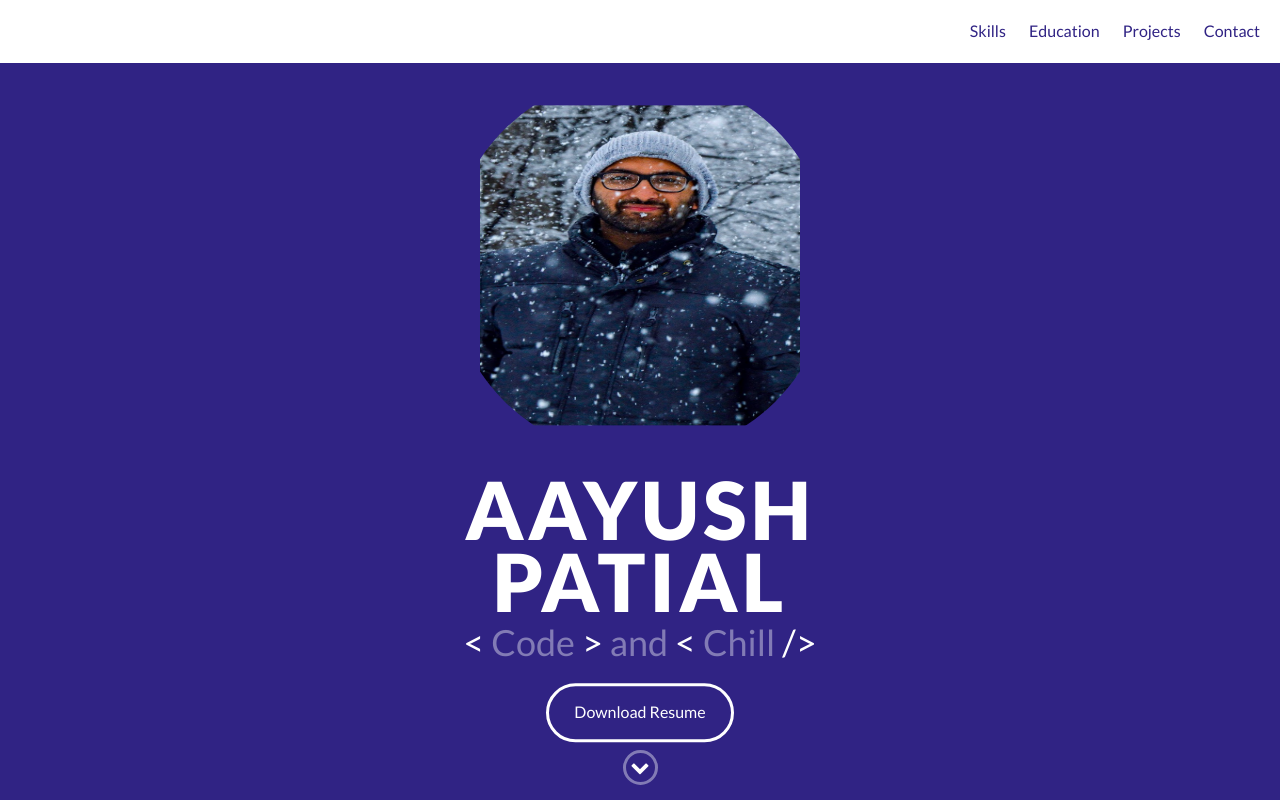
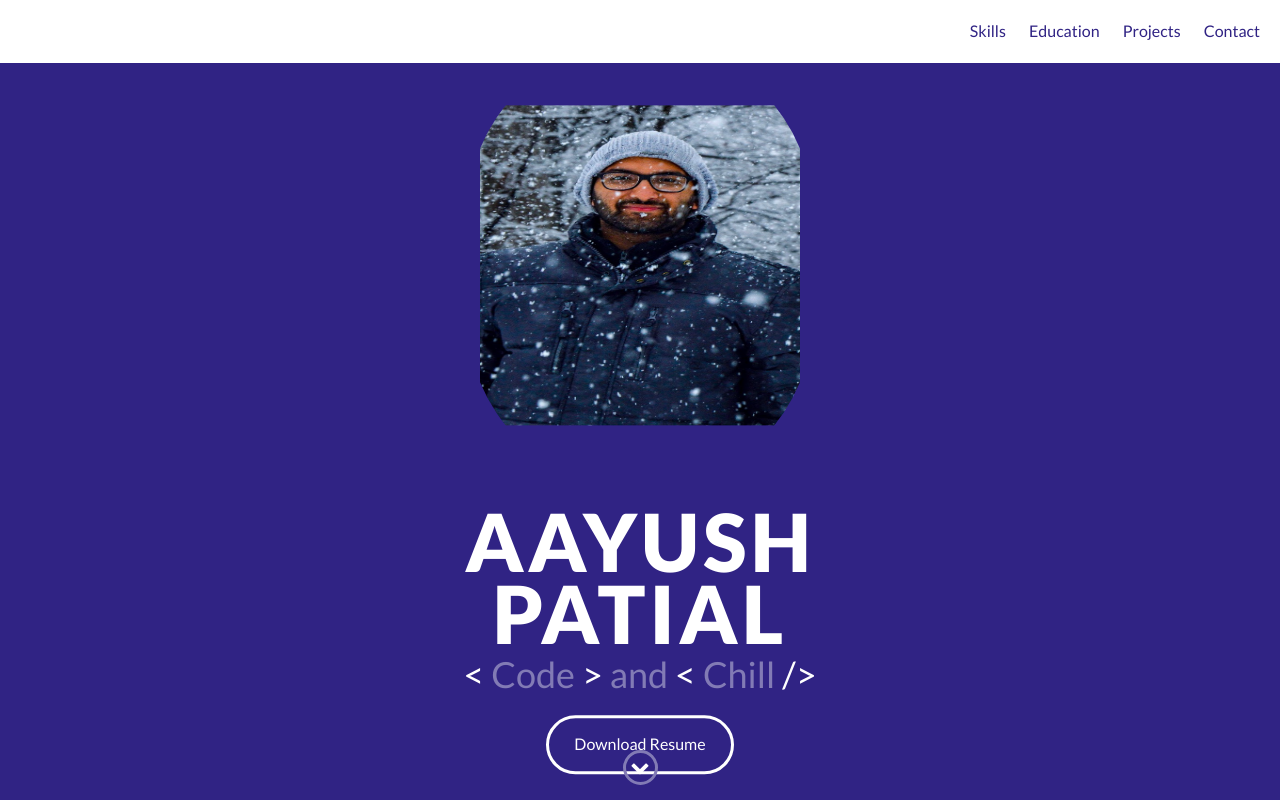
Before and after one commit to Aayush1710/Aayush1710.github.io, a website: page index.html in a window 1280 px wide. Shown: the top 800 px of the page. Drawn offline with nearby package versions, Linux system fonts and the light colour scheme.

Commit message:
UI change

```diff
--- a/css/styles.css
+++ b/css/styles.css
@@ -83,7 +83,7 @@ header a{
 header a:hover{
     color:#fff;
     text-decoration:none;
-    background:#302384;
+    background:#eee;
     border-radius:4px
 }
 header a:focus{
@@ -242,11 +242,11 @@ footer{
     background: url("../images/AP.JPG") no-repeat;
     background-size: 25vw 25vw;
     background-position: center;
-    width: 30vw;
-    height: 30vw;
-    border-radius: 100vw;
-    -webkit-border-radius: 100vw;
-    -moz-border-radius: 100vw;
+    width: 27vw;
+    height: 35vw;
+    border-radius: 200vw;
+    -webkit-border-radius: 200vw;
+    -moz-border-radius: 200vw;
 }
 
 .skillRow {
```
